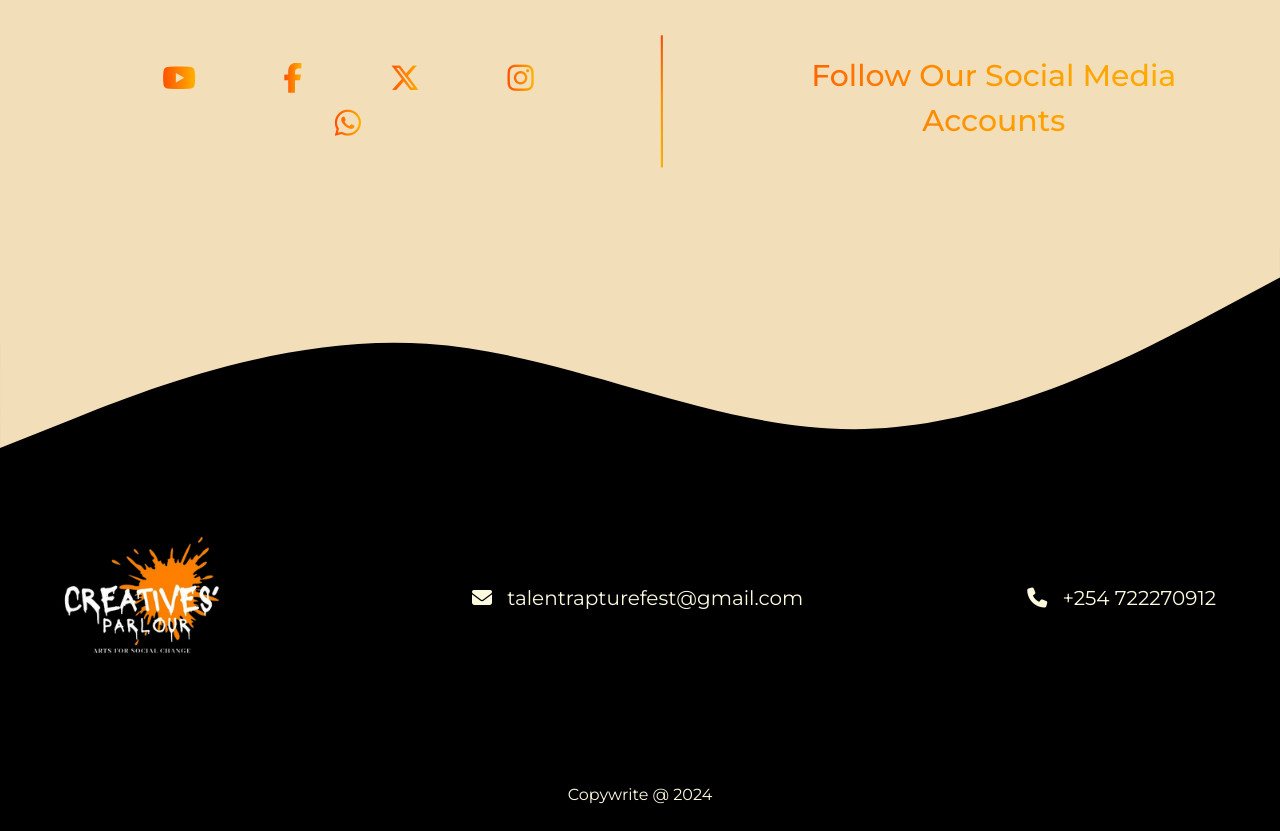
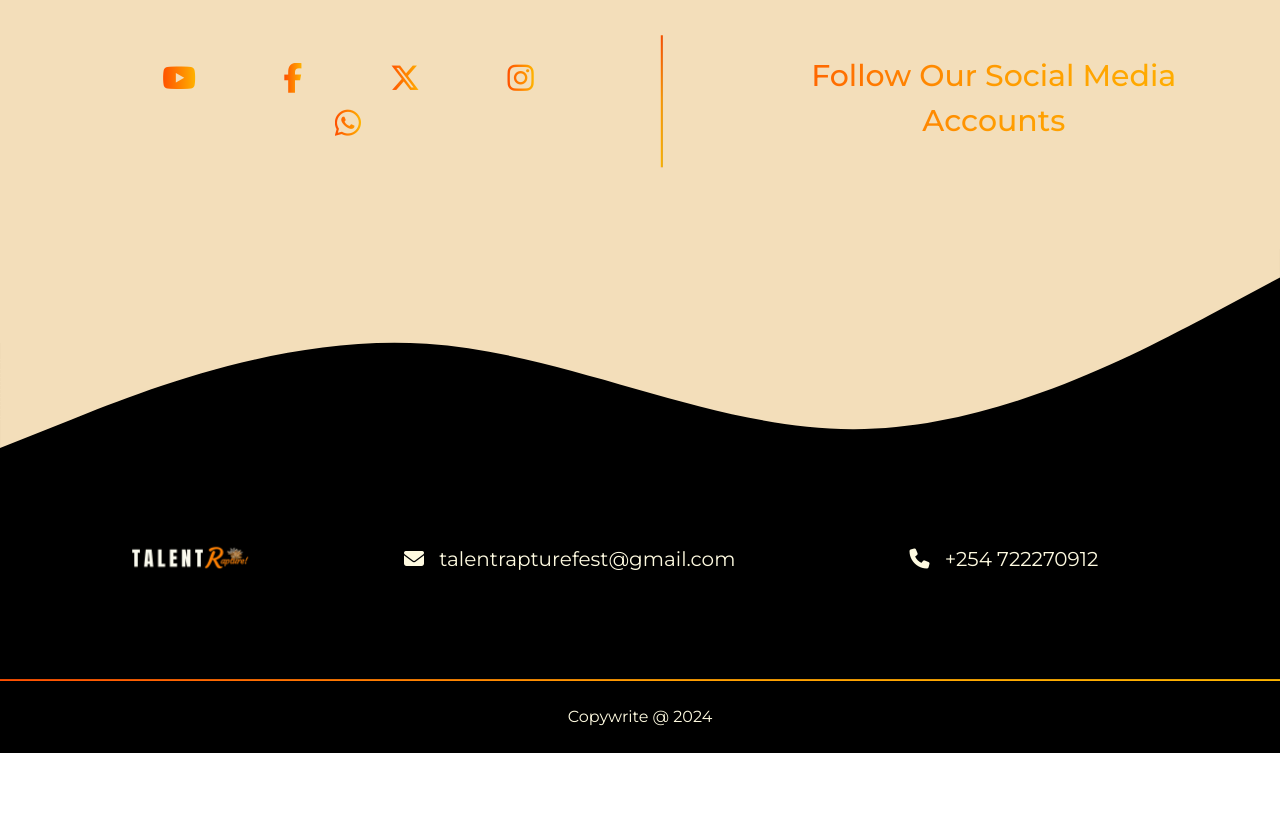
Before and after one commit to Captainmelvy/Creatives-Parlour, a plain HTML site: page index.html in a window 1280 px wide. Shown: the part 6530-7361 px from the top of the page. After the commit the page ends 7283 px from the top, so only its background shows below. Drawn offline with nearby package versions, Linux system fonts and the light colour scheme.

Commit message:
Fixed footer logo

```diff
--- a/index.html
+++ b/index.html
@@ -275,7 +275,7 @@
 
                 <div class="upper">
                     <div class="footer-logo">
-                        <img src="images/logo.png" alt="">
+                        <img src="images/logo3.png" alt="">
                     </div>
                     <div class="email"><i class="fa-solid fa-envelope"></i> talentrapturefest@gmail.com</div>
                     <div class="email"><i class="fa-solid fa-phone"></i> +254 722270912</div>
--- a/style.css
+++ b/style.css
@@ -642,6 +642,7 @@ background-color: #F6E6C2;
     padding-right: 8vh;
 }
 .email{
+    width: 60%;
     font-size: 20px;
 }
 .email i{
@@ -663,7 +664,7 @@ background-color: #F6E6C2;
     background:linear-gradient(90deg, rgba(255,79,0,1) 0%, rgba(255,155,0,1) 50%, rgba(255,181,0,1) 100%);
 }
 .footer-logo img{
-    width: 80%;
+    width: 40%;
     height: auto;
 }
 
```
